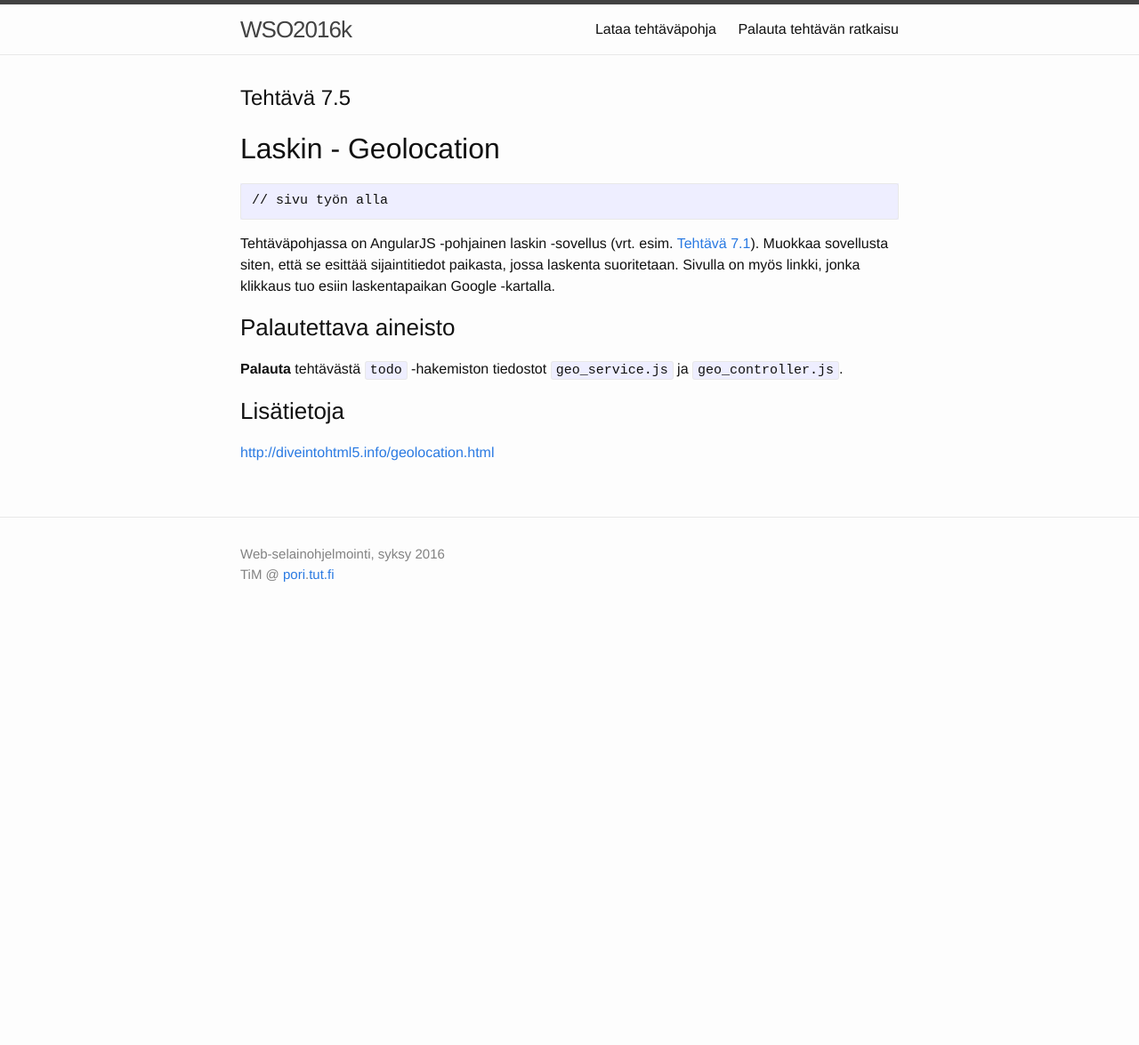
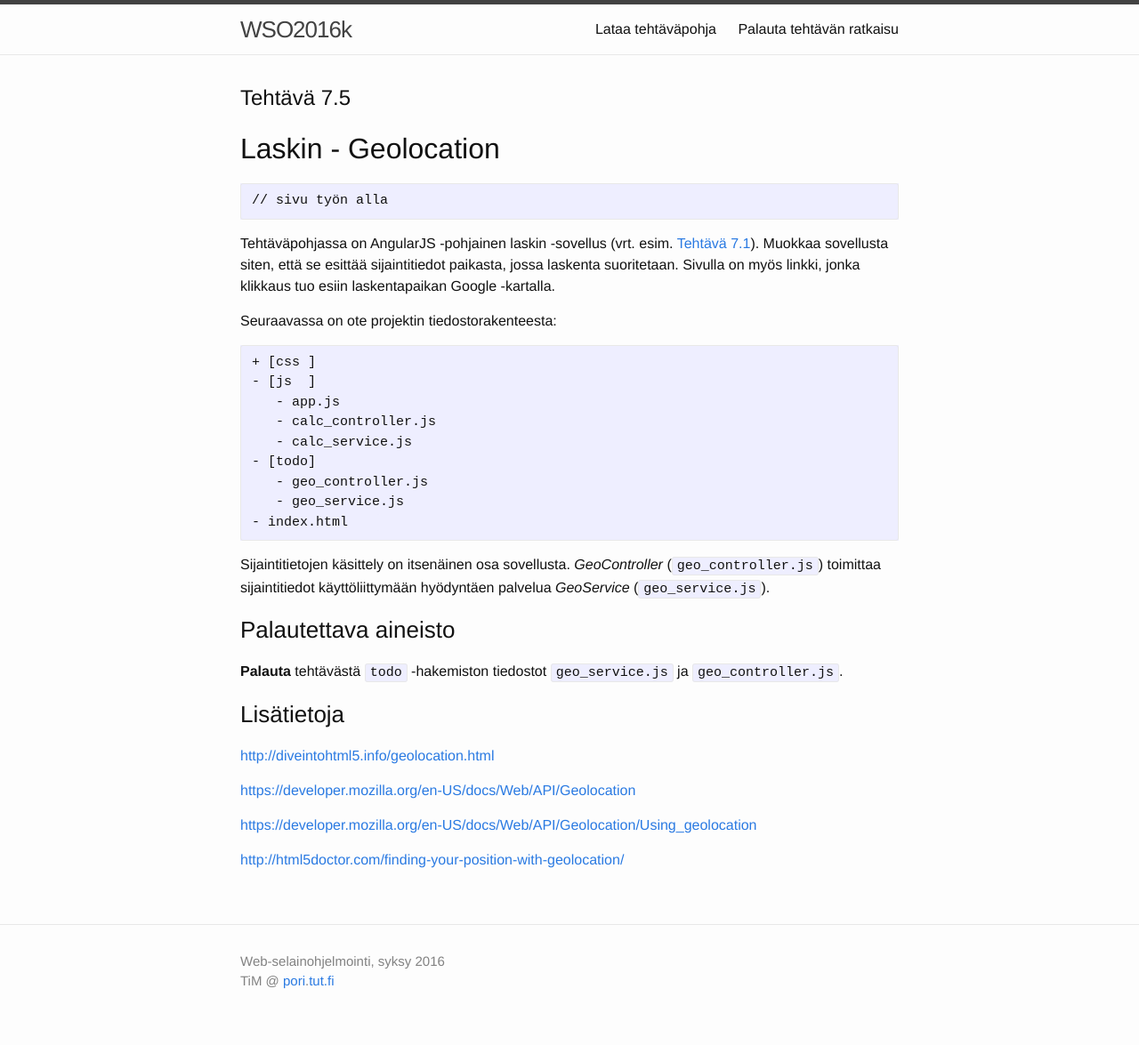
Before and after one commit to timedu/wso, a Jekyll site: the page built from _osa7/tehtava75.md, in a window 1280 px wide. Shown: the whole page at 89% size. Built offline with Jekyll 4.4.1, drawn with Linux system fonts in a browser that asks for light colours; before the commit the page ends 900 px from its top, so only the background shows below that.

Commit message:
ex7.5 draft

```diff
--- a/_osa7/tehtava75.md
+++ b/_osa7/tehtava75.md
@@ -13,6 +13,22 @@ exercise_template_name: W7E05.CalcGeolocation
 
 Tehtäväpohjassa on AngularJS -pohjainen laskin -sovellus (vrt. esim. [Tehtävä 7.1](../tehtava71)). Muokkaa sovellusta siten, että se esittää sijaintitiedot paikasta, jossa laskenta suoritetaan. Sivulla on myös linkki, jonka klikkaus tuo esiin laskentapaikan Google -kartalla.
 
+Seuraavassa on ote projektin tiedostorakenteesta:
+
+~~~
++ [css ]
+- [js  ]
+   - app.js
+   - calc_controller.js
+   - calc_service.js
+- [todo]
+   - geo_controller.js
+   - geo_service.js
+- index.html
+~~~
+
+Sijaintitietojen käsittely on itsenäinen osa sovellusta. *GeoController* (`geo_controller.js`) toimittaa sijaintitiedot käyttöliittymään hyödyntäen palvelua *GeoService* (`geo_service.js`).
+
 ### Palautettava aineisto
 
 **Palauta** tehtävästä `todo` -hakemiston tiedostot `geo_service.js` ja `geo_controller.js`.
@@ -20,3 +36,9 @@ Tehtäväpohjassa on AngularJS -pohjainen laskin -sovellus (vrt. esim. [Tehtäv
 ### Lisätietoja
 
 <http://diveintohtml5.info/geolocation.html>
+
+<https://developer.mozilla.org/en-US/docs/Web/API/Geolocation>
+
+<https://developer.mozilla.org/en-US/docs/Web/API/Geolocation/Using_geolocation>
+
+<http://html5doctor.com/finding-your-position-with-geolocation/>
```
